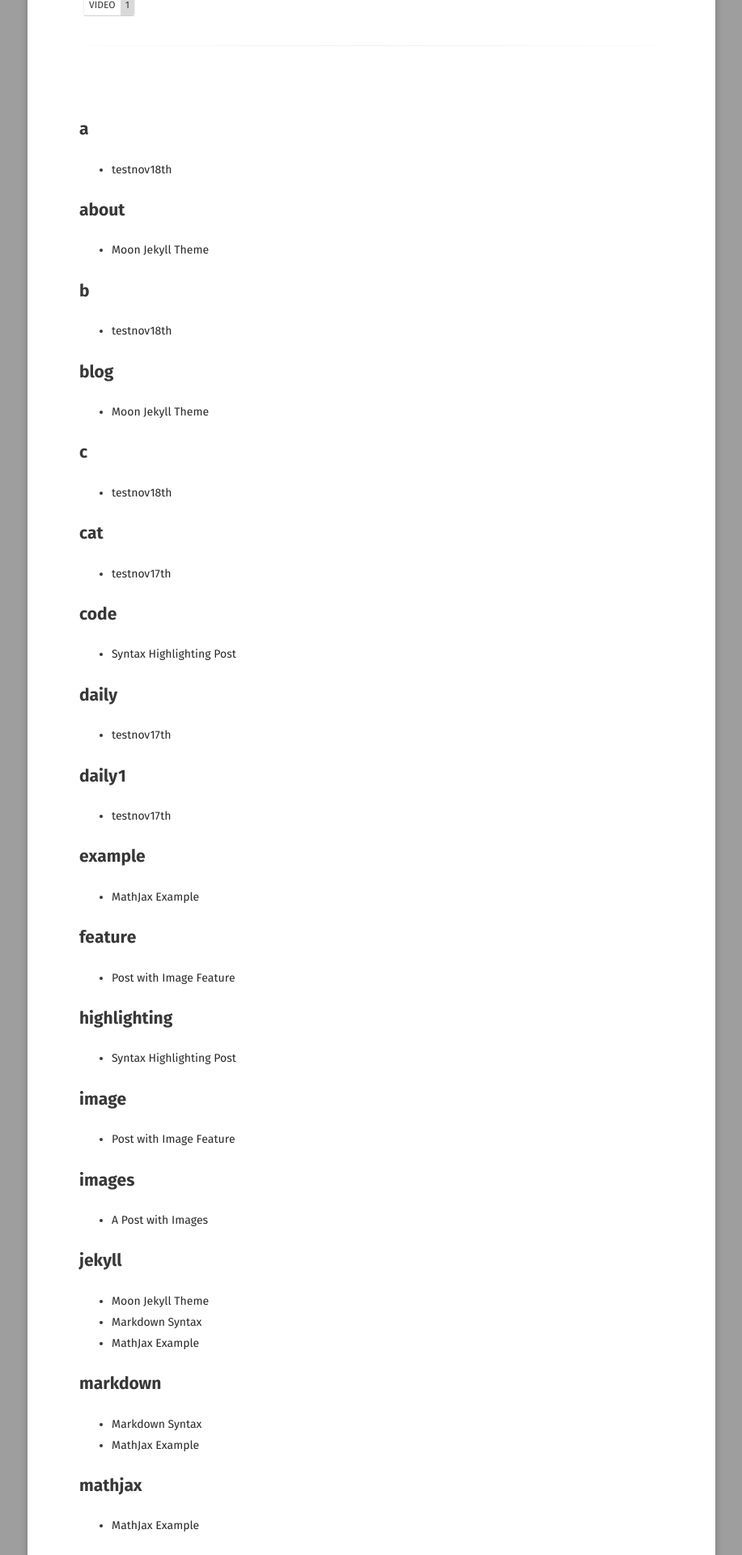
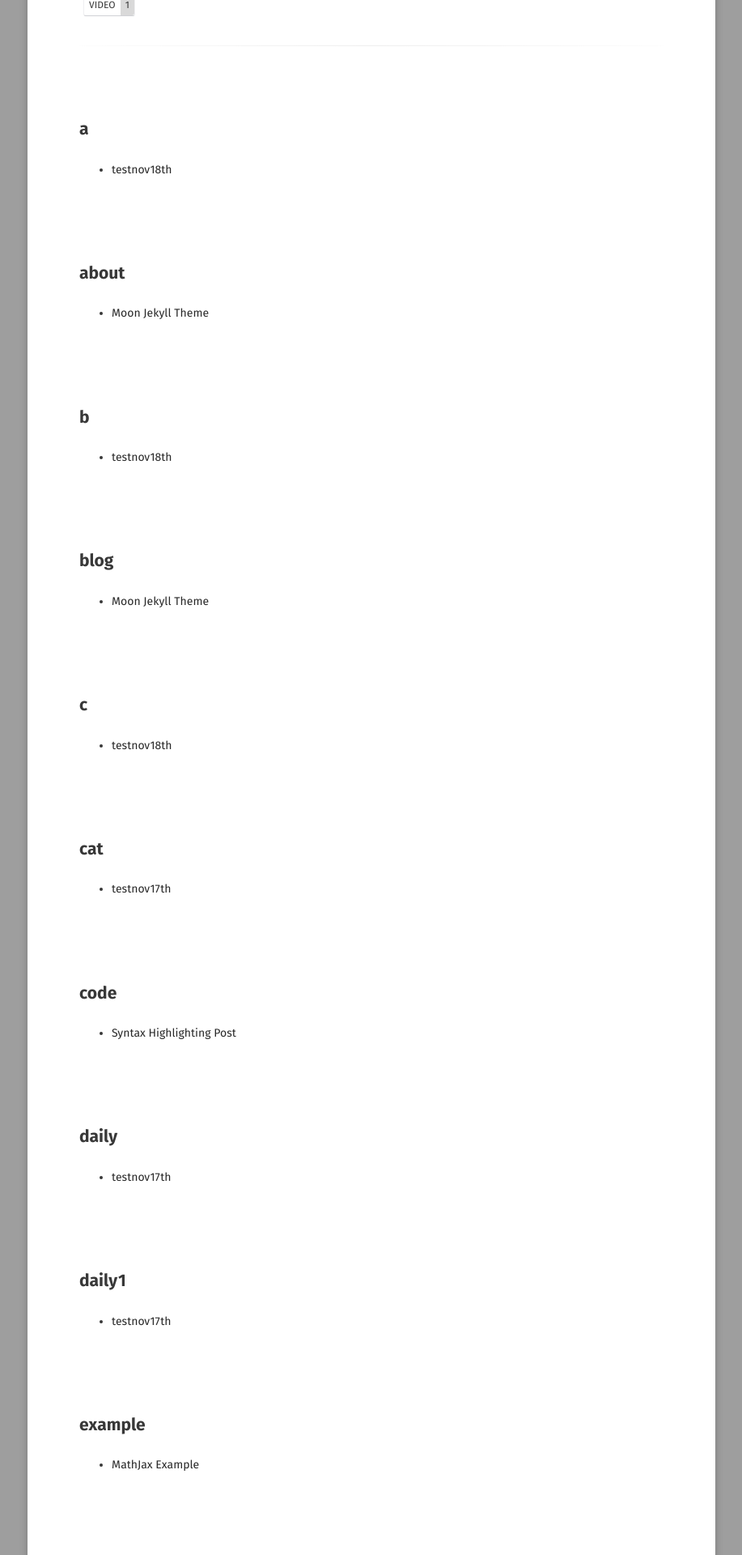
Before and after one commit to incheony/incheony.github.io, a Jekyll site: the page built from tags/index.html, in a window 1280 px wide. Shown: the part 430-2350 px from the top of the page at 81% size, without its empty margins (181-1098 px from the left). Built offline with Jekyll 4.4.1, drawn with Linux system fonts in a browser that asks for light colours; some web fonts are replaced.

Commit message:
Update index.html

```diff
--- a/tags/index.html
+++ b/tags/index.html
@@ -14,17 +14,21 @@
   	<li><a href="#{{ this_word }}" class="tag"><span class="term">{{ this_word }}</span> <span class="count">{{ site.tags[this_word].size }}</span></a></li>
   {% endunless %}{% endfor %}
 </ul>
+
 <br>
+
 <hr class="hr-line">
+
 <br>
 <br>
+
 {% for item in (0..site.tags.size) %}{% unless forloop.last %}
   {% capture this_word %}{{ tags_list[item] | strip_newlines }}{% endcapture %}
 	<article>
 	<h2 id="{{ this_word }}" class="tag-heading">{{ this_word }}</h2>
 		<ul>
     {% for post in site.tags[this_word] %}{% if post.title != null %}
-      <li class="entry-title"><a href="{{ site.url }}{{ post.url }}" title="{{ post.title }}">{{ post.title }}</a></li>
+      <li class="entry-title"><a href="{{ site.url }}{{ post.url }}" title="{{ post.title }}">{{ post.title }}</a></li><br><br><br>
     {% endif %}{% endfor %}
 		</ul>
 	</article><!-- /.hentry -->
```
